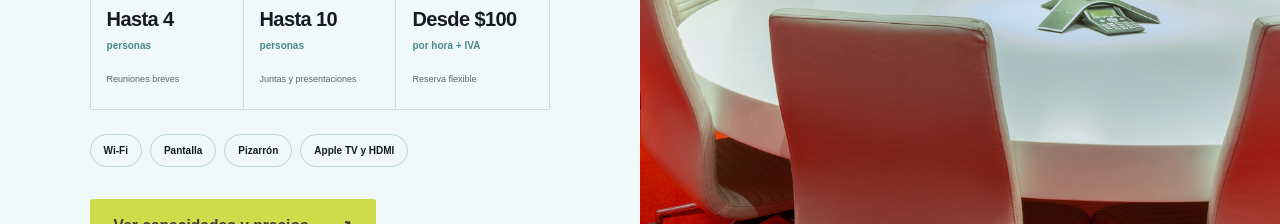
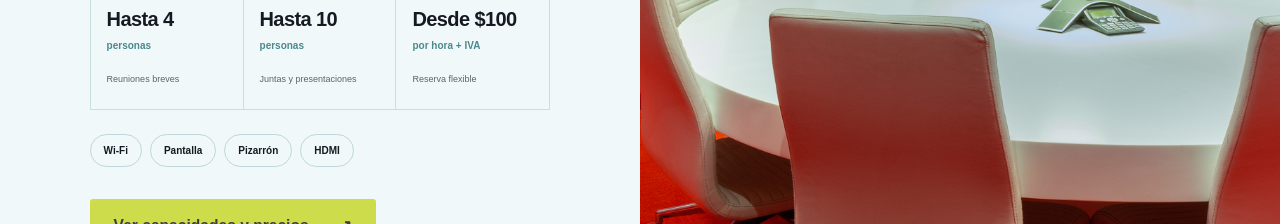
Before and after one commit to Eliszen-28/zenttre, a Next.js app: page / in a window 1280 px wide. Shown: the part 2860-3084 px from the top of the page. Built offline with nearby package versions, Linux system fonts and the light colour scheme.

Commit message:
Remove Apple TV references

```diff
--- a/app/oficinas-privadas/page.tsx
+++ b/app/oficinas-privadas/page.tsx
@@ -21,14 +21,14 @@ export default function OficinasPrivadasPage() {
       benefits={[
         { title: "Acceso permanente", text: "Acceso 24/7 los 365 días del año." },
         { title: "Servicios adicionales", text: "Bebidas, copiado, impresiones y escaneo disponibles con costo adicional." },
-        { title: "Conectividad", text: "Acceso por medio de Apple TV y HDMI en salas con pantalla." },
+        { title: "Conectividad", text: "Acceso por medio de HDMI en salas con pantalla." },
         { title: "Áreas comunes", text: "Acceso a servicios y espacios compartidos de Zenttre." },
       ]}
       plans={[
         { eyebrow: "OFICINA EQUIPADA", title: "Oficina", description: "Oficina cómoda para 7 personas aprox.", details: ["32m²", "Aire acondicionado", "Conexiones múltiples para los equipos", "Wifi, agua y limpieza incluidos", "Bono mensual de salas $2,500"], price: "Mensuales $25,500 + IVA." },
         { eyebrow: "OFICINA EQUIPADA", title: "Oficina 205", description: "Oficina cómoda para 3 personas", details: ["6.6m²", "Wifi gratis", "Bono mensual de salas $1,200"], price: "Mensuales $5,000 + IVA." },
       ]}
-      footnotes={["Los servicios de bebidas, copiado, impresiones y escaneo tienen costo adicional.", "Apple TV y HDMI están disponibles en salas con pantalla."]}
+      footnotes={["Los servicios de bebidas, copiado, impresiones y escaneo tienen costo adicional.", "HDMI está disponible en salas con pantalla."]}
     />
   );
 }
--- a/app/page.tsx
+++ b/app/page.tsx
@@ -135,7 +135,7 @@ export default function Home() {
               <div><strong>Desde $100</strong><span>por hora + IVA</span><small>Reserva flexible</small></div>
             </div>
             <div className="solution-features">
-              <span>Wi‑Fi</span><span>Pantalla</span><span>Pizarrón</span><span>Apple TV y HDMI</span>
+              <span>Wi‑Fi</span><span>Pantalla</span><span>Pizarrón</span><span>HDMI</span>
             </div>
             <div className="solution-actions">
               <a className="button primary" href="/salas-de-juntas">Ver capacidades y precios <span>↗</span></a>
--- a/app/salas-de-juntas/page.tsx
+++ b/app/salas-de-juntas/page.tsx
@@ -21,7 +21,7 @@ export default function SalasDeJuntasPage() {
       benefits={[
         { title: "Acceso permanente", text: "Acceso 24/7 los 365 días del año." },
         { title: "Servicios adicionales", text: "Bebidas, copiado, impresiones y escaneo disponibles con costo adicional." },
-        { title: "Conectividad", text: "Apple TV y HDMI en las salas que cuentan con pantalla." },
+        { title: "Conectividad", text: "HDMI en las salas que cuentan con pantalla." },
         { title: "Distintas capacidades", text: "Opciones para reuniones de 3, 4 y hasta 10 personas." },
       ]}
       plans={[
@@ -33,7 +33,7 @@ export default function SalasDeJuntasPage() {
         { eyebrow: "MÁXIMO 3 PERSONAS", title: "Sala B1", image: "/images/salas/sala-b1.jpg", description: "Franjas orgánicas estilo bambú para reuniones confidenciales, con estilo y frescura.", price: "$150.00 por hora + IVA" },
         { eyebrow: "MÁXIMO 3 PERSONAS", title: "Sala B2", image: "/images/salas/sala-b2.jpg", description: "Franjas orgánicas estilo bambú para reuniones confidenciales, con estilo y frescura.", price: "$150.00 por hora + IVA" },
       ]}
-      footnotes={["Los servicios de bebidas, copiado, impresiones y escaneo tienen costo adicional.", "Apple TV y HDMI están disponibles en salas con pantalla."]}
+      footnotes={["Los servicios de bebidas, copiado, impresiones y escaneo tienen costo adicional.", "HDMI está disponible en salas con pantalla."]}
     />
   );
 }
```
